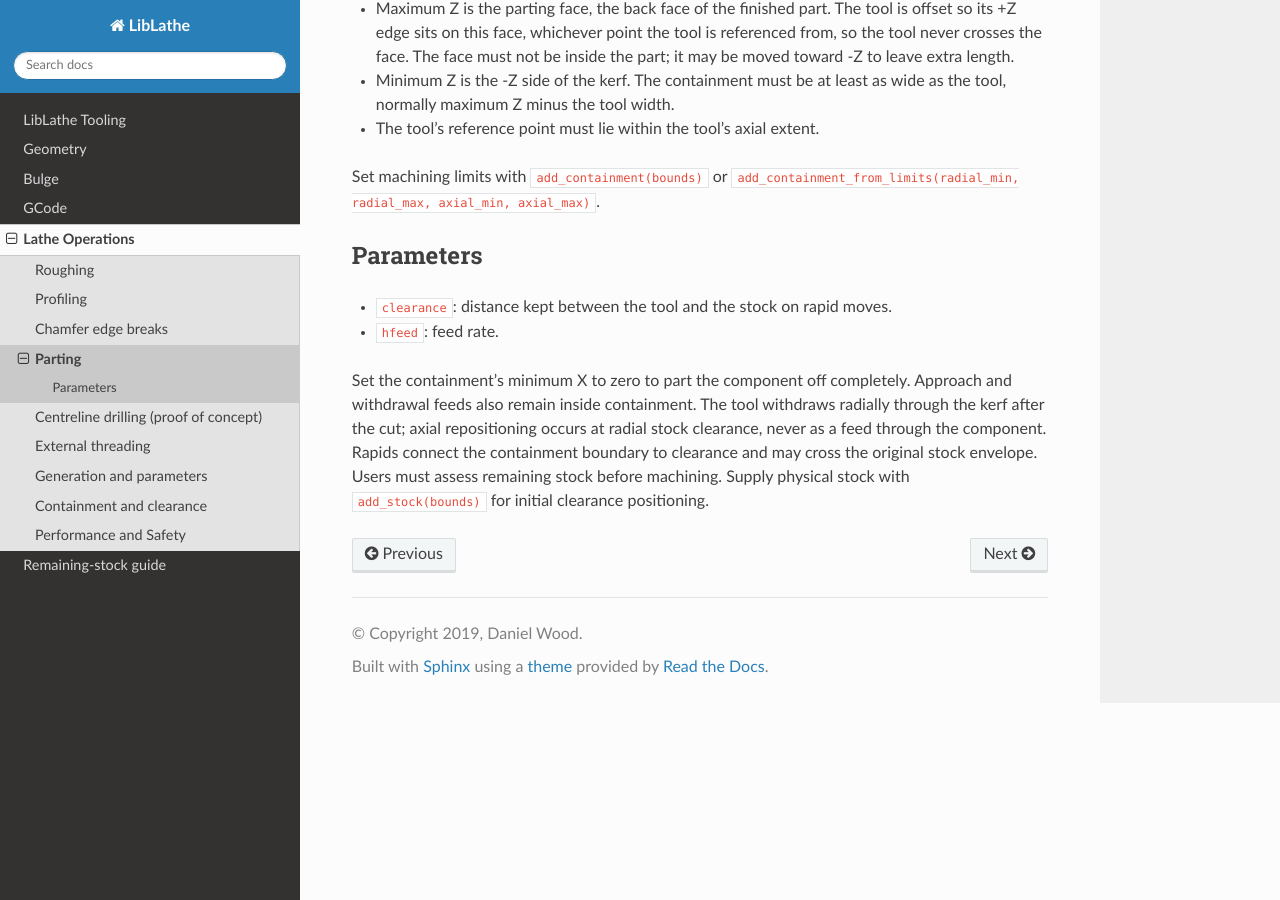
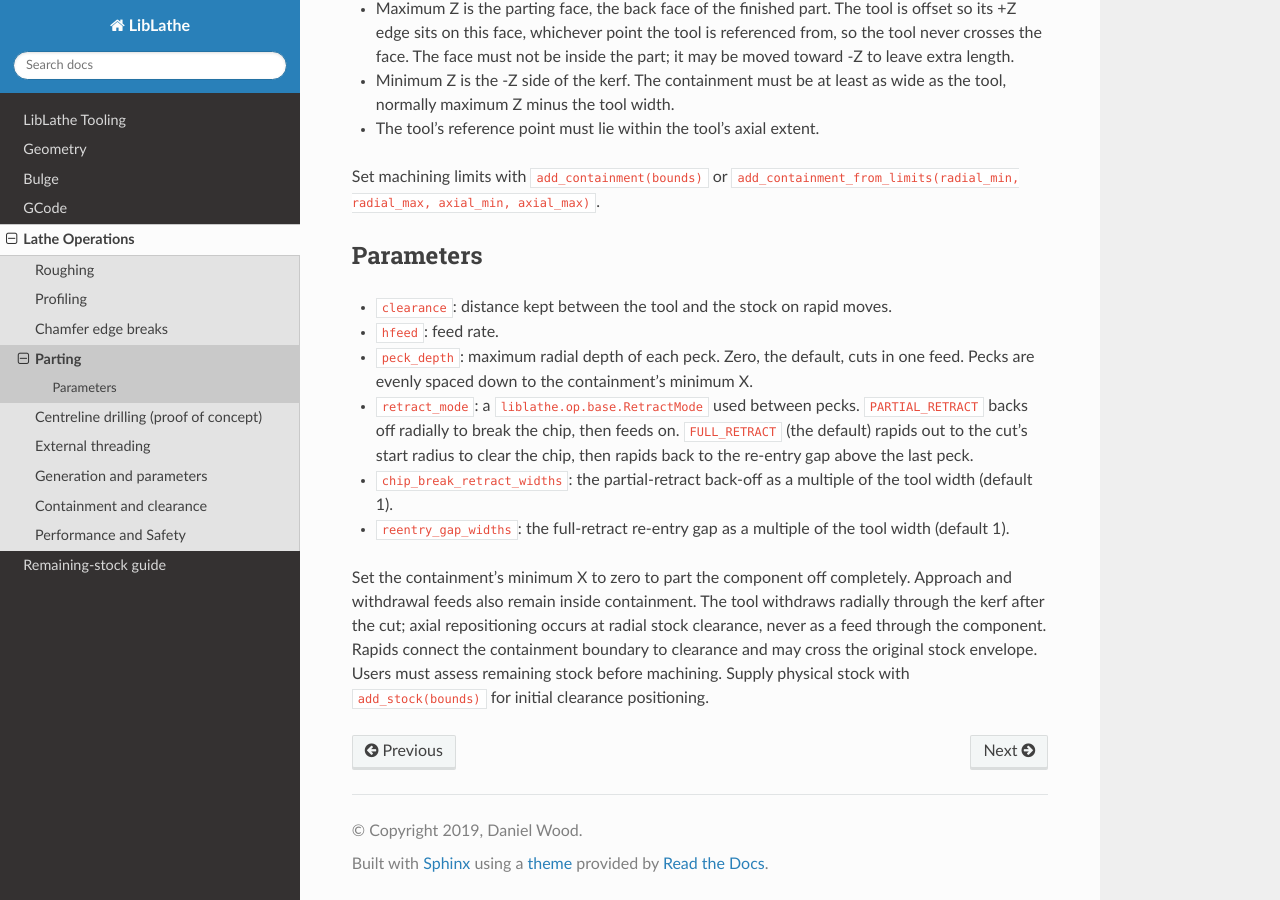
Before and after one commit to dubstar-04/LibLathe, a Sphinx documentation site: the page built from docs/source/pages/operations/partoff.rst, in a window 1280 px wide and 900 px high, scrolled down 601 px. Built offline with Sphinx 7.4.7 and the Read the Docs theme 3.1.0, drawn with Linux system fonts in a browser that asks for light colours.

Commit message:
Update partoff.rst

```diff
--- a/docs/source/pages/operations/partoff.rst
+++ b/docs/source/pages/operations/partoff.rst
@@ -28,6 +28,16 @@ Parameters
 
 - ``clearance``: distance kept between the tool and the stock on rapid moves.
 - ``hfeed``: feed rate.
+- ``peck_depth``: maximum radial depth of each peck. Zero, the default, cuts in
+  one feed. Pecks are evenly spaced down to the containment's minimum X.
+- ``retract_mode``: a ``liblathe.op.base.RetractMode`` used between pecks.
+  ``PARTIAL_RETRACT`` backs off radially to break the chip, then feeds on.
+  ``FULL_RETRACT`` (the default) rapids out to the cut's start radius to clear the
+  chip, then rapids back to the re-entry gap above the last peck.
+- ``chip_break_retract_widths``: the partial-retract back-off as a multiple of
+  the tool width (default 1).
+- ``reentry_gap_widths``: the full-retract re-entry gap as a multiple of the tool
+  width (default 1).
 
 Set the containment's minimum X to zero to part the component off completely.
 Approach and withdrawal feeds also remain inside containment. The tool withdraws
```
